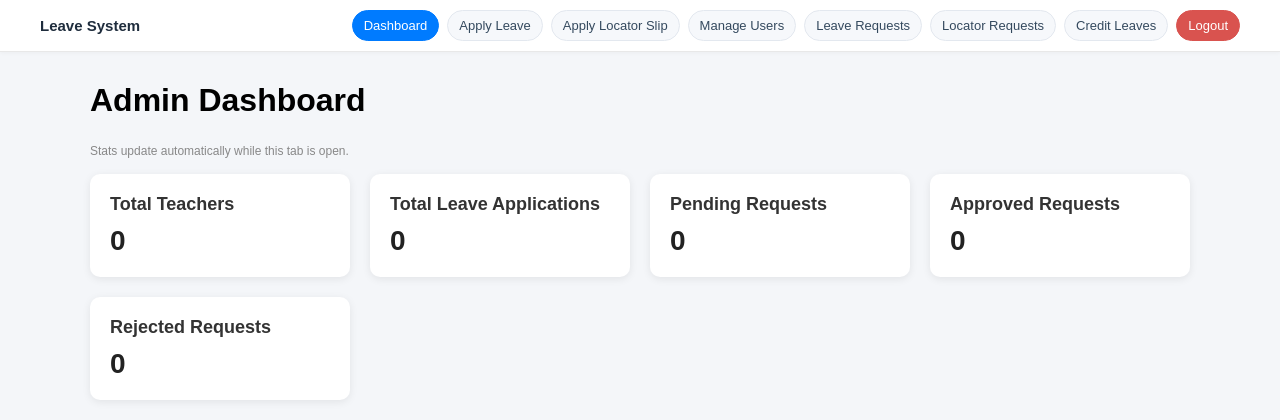
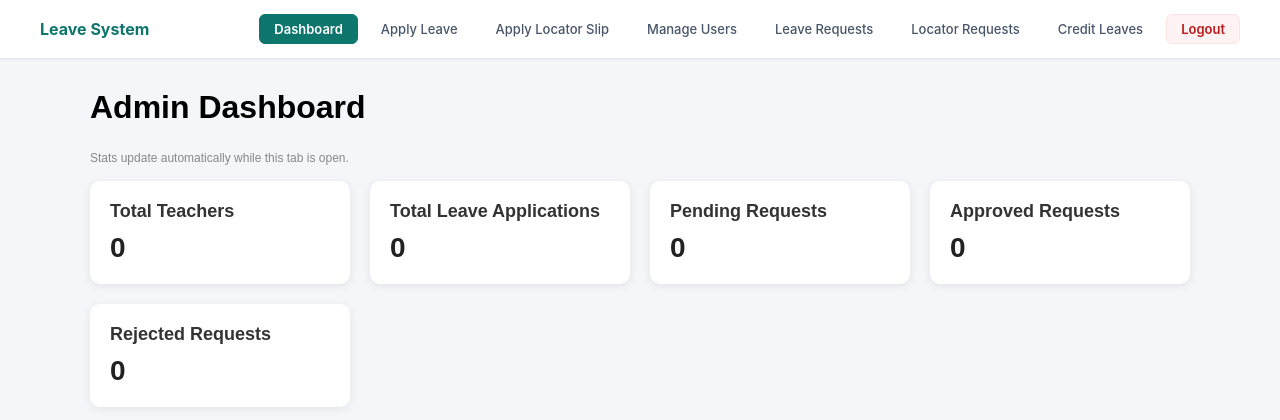
Before and after one commit to binoyyyyyyyyy/leave-system, a PHP site: page /leave-system/admin/dashboard.php in a window 1280 px wide. Shown: the top 420 px of the page. Run offline with PHP 8.4, Linux system fonts and the light colour scheme; the visitor is signed in with stand-in values (Sample User, id 1); data that the repository does not hold is empty.

Commit message:
design: update navigation bar style to match simplistic teal theme

```diff
--- a/includes/app_nav.php
+++ b/includes/app_nav.php
@@ -31,8 +31,8 @@ function render_app_nav(string $role, string $current = ''): void
         top: 0;
         z-index: 1000;
         background: #ffffff;
-        border-bottom: 1px solid #e8e8e8;
-        box-shadow: 0 1px 4px rgba(0,0,0,0.04);
+        border-bottom: 1px solid #e2e8f0;
+        box-shadow: 0 1px 3px rgba(0, 0, 0, 0.05);
     }
     .app-nav-inner {
         width: 95%;
@@ -41,16 +41,19 @@ function render_app_nav(string $role, string $current = ''): void
         display: flex;
         align-items: center;
         justify-content: space-between;
-        gap: 12px;
+        gap: 16px;
         flex-wrap: wrap;
-        padding: 10px 0;
+        padding: 14px 0;
     }
     .app-nav-brand {
-        font-family: Arial, sans-serif;
-        font-size: 15px;
-        font-weight: bold;
-        color: #1f2d3d;
+        font-family: 'Plus Jakarta Sans', -apple-system, BlinkMacSystemFont, "Segoe UI", Roboto, sans-serif;
+        font-size: 16px;
+        font-weight: 700;
+        color: #0f766e;
         text-decoration: none;
+        display: flex;
+        align-items: center;
+        gap: 8px;
     }
     .app-nav-links {
         display: flex;
@@ -60,28 +63,43 @@ function render_app_nav(string $role, string $current = ''): void
     }
     .app-nav-link {
         text-decoration: none;
-        font-family: Arial, sans-serif;
+        font-family: 'Plus Jakarta Sans', -apple-system, BlinkMacSystemFont, "Segoe UI", Roboto, sans-serif;
         font-size: 13px;
-        padding: 7px 11px;
-        border-radius: 999px;
-        color: #34495e;
-        background: #f6f8fb;
-        border: 1px solid #e3e8ef;
+        font-weight: 500;
+        padding: 6px 14px;
+        border-radius: 6px;
+        color: #475569;
+        background: transparent;
+        border: 1px solid transparent;
+        transition: all 0.15s ease;
+    }
+    .app-nav-link:hover {
+        color: #0f172a;
+        background: #f1f5f9;
+        border-color: #e2e8f0;
     }
     .app-nav-link.active {
-        color: #fff;
-        background: #007bff;
-        border-color: #007bff;
+        color: #ffffff;
+        background: #0f766e;
+        border-color: #0f766e;
+        font-weight: 600;
     }
     .app-nav-logout {
         text-decoration: none;
-        font-family: Arial, sans-serif;
+        font-family: 'Plus Jakarta Sans', -apple-system, BlinkMacSystemFont, "Segoe UI", Roboto, sans-serif;
         font-size: 13px;
-        padding: 7px 11px;
-        border-radius: 999px;
-        color: #fff;
-        background: #d9534f;
-        border: 1px solid #d9534f;
+        font-weight: 600;
+        padding: 6px 14px;
+        border-radius: 6px;
+        color: #b91c1c;
+        background: #fef2f2;
+        border: 1px solid #fee2e2;
+        transition: all 0.15s ease;
+    }
+    .app-nav-logout:hover {
+        color: #ffffff;
+        background: #dc2626;
+        border-color: #dc2626;
     }
 </style>
 
```
